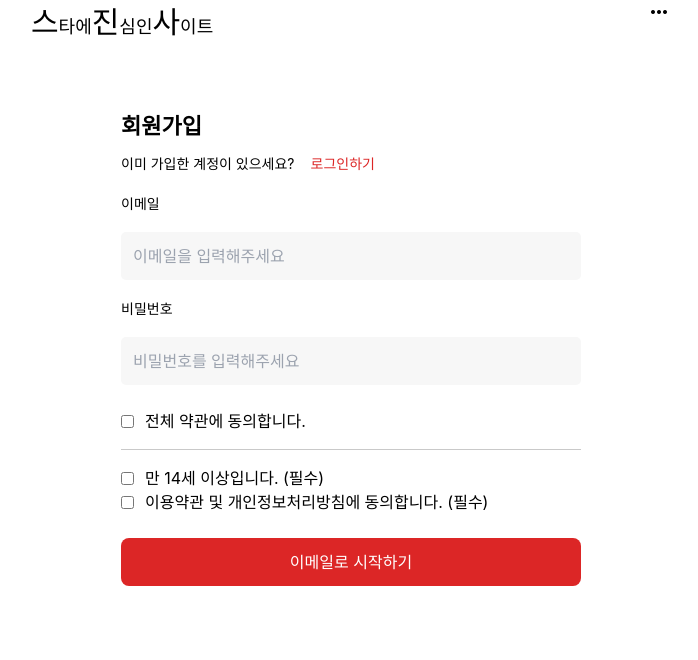
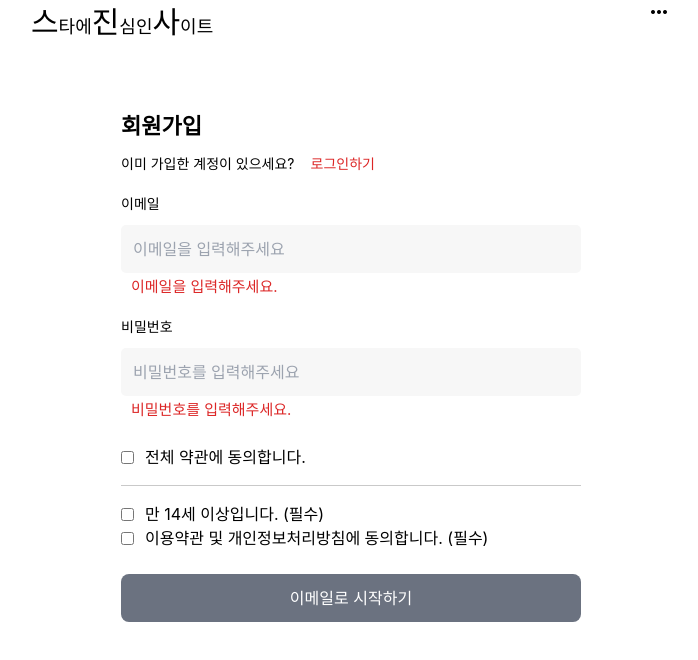
Before and after one commit to graylobo/seujinsa, a Next.js app: page /signup in a window 1280 px wide. Shown: the top 660 px of the page, without its empty margins (289-987 px from the left). Built offline with nearby package versions, Linux system fonts and the light colour scheme; a web font is replaced by a local one.

Commit message:
feat: 회원가입 검증기능 추가

```diff
--- /dev/null
+++ b/src/common/components/mypage/JoinSuccess.tsx
@@ -0,0 +1,19 @@
+import Link from "next/link";
+import React from "react";
+
+export default function JoinSuccess() {
+  return (
+    <div className="flex justify-center items-center h-[500px]">
+      <div>
+        <div className="text-[20px] font-bold">
+          이메일 인증이 성공적으로 완료되었습니다.
+        </div>
+        <Link href={"/signin"}>
+          <button className="mt-[30px] h-[48px] w-full py-[12px] rounded-[8px] outline-none transition-colors bg-[#e13431] disabled:bg-gray-50 text-white hover:bg-red-700">
+            로그인 하기
+          </button>
+        </Link>
+      </div>
+    </div>
+  );
+}
--- a/src/common/components/mypage/SignUp.tsx
+++ b/src/common/components/mypage/SignUp.tsx
@@ -1,9 +1,62 @@
-import React, { useState } from "react";
+import React, { MutableRefObject, useEffect, useRef, useState } from "react";
 import MemberInput from "../shared/MemberInput";
 import Link from "next/link";
 
+export function isEmail(val: string): string {
+  if (val.length === 0) {
+    return "이메일을 입력해주세요.";
+  }
+  var regExp =
+    /^[0-9a-zA-Z]([-_\.]?[0-9a-zA-Z])*@[0-9a-zA-Z]([-_\.]?[0-9a-zA-Z])*\.[a-zA-Z]{2,3}$/i;
+  if (!regExp.test(val)) {
+    return "영문, 숫자만 사용 가능합니다.";
+  }
+
+  return "";
+}
+export function isPassword(val: string): string {
+  if (val.length === 0) {
+    return "비밀번호를 입력해주세요.";
+  }
+  var regExp = /^(?=.*\d)(?=.*[a-zA-Z])[0-9a-zA-Z]{8,20}$/; //  8 ~ 10자 영문, 숫자 조합
+
+  if (!regExp.test(val)) {
+    return "8 ~ 20자의 영문, 숫자 조합만 사용 가능합니다.";
+  }
+  return "";
+}
+
 export default function SignUp() {
   const [email, setEmail] = useState("");
+  const [password, setPassword] = useState("");
+  const [isJoinClicked, setJoinClicked] = useState(false);
+  const [canReSendEmail, setCanReSendEmail] = useState(false);
+  const [acceptAll, setAcceptAll] = useState<any>(false);
+  const [ageCheck, setAgeCheck] = useState<any>(false);
+  const [serviceTermCheck, setServiceTermCheck] = useState<any>(false);
+  const [emailValidateText, setEmailValidateText] = useState("");
+  const [passwordValidateText, setPasswordValidateText] = useState("");
+  const [emailValidate, setEmailValidate] = useState(false);
+  const [passwordValidate, setPasswordValidate] = useState(false);
+  useEffect(() => {
+    setAgeCheck(acceptAll);
+    setServiceTermCheck(acceptAll);
+  }, [acceptAll]);
+  useEffect(() => {
+    const val = isEmail(email);
+    setEmailValidateText(val);
+    if (val === "") {
+      setEmailValidate(true);
+    }
+  }, [email]);
+  useEffect(() => {
+    const val = isPassword(password);
+    setPasswordValidateText(val);
+    if (val === "") {
+      setPasswordValidate(true);
+    }
+  }, [password]);
+
   async function sendEmail(e: any) {
     e.preventDefault();
     const data = {
@@ -15,9 +68,14 @@ export default function SignUp() {
       body: JSON.stringify(data),
     });
     const json = await res.json();
-    console.log(json);
   }
-  console.log(email);
+  function resendEmail() {
+    setCanReSendEmail(false);
+    setTimeout(() => {
+      setCanReSendEmail(true);
+    }, 1000 * 300);
+  }
+
   return (
     <div className="py-[60px] h-full px-[20px] mx-auto max-w-[500px]">
       <div className="mb-[16px]">
@@ -30,26 +88,38 @@ export default function SignUp() {
         </Link>
       </div>
       <div className="mb-[24px]">
-        <div className="mb-[16px]">
-          <label className="text-[14px] mb-[8px] inline-block w-full">
-            이메일
-          </label>
+        <div className="mb-[15px]">
+          <label className="text-[14px] inline-block w-full">이메일</label>
           <MemberInput
             type="email"
             placeholder="이메일을 입력해주세요"
             content={setEmail}
           />
+          <div className="text-red-600 mt-[3px] ml-[10px] text-[15px]">
+            {emailValidateText}
+          </div>
         </div>
         <div className="mb-[16px]">
-          <label className="text-[14px]  mb-[8px] inline-block w-full">
-            비밀번호
-          </label>
-          <MemberInput type="password" placeholder="비밀번호를 입력해주세요" />
+          <label className="text-[14px] inline-block w-full">비밀번호</label>
+          <MemberInput
+            type="password"
+            placeholder="비밀번호를 입력해주세요"
+            content={setPassword}
+          />
+          <div className="text-red-600 mt-[3px] ml-[10px] text-[15px]">
+            {passwordValidateText}
+          </div>
         </div>
       </div>
       <div className="border-b border-[#c9c9c9] pb-[16px] flex items-center">
         <div className="inline-flex items-center  w-[16px] h-[16px]">
-          <input type="checkbox" id="all" />
+          <input
+            type="checkbox"
+            id="all"
+            onChange={(e) => {
+              setAcceptAll(e.target.checked);
+            }}
+          />
           <label htmlFor="all" className=""></label>
         </div>
         <span className="ml-[8px]">전체 약관에 동의합니다.</span>
@@ -57,14 +127,30 @@ export default function SignUp() {
       <div className="mt-[16px] mb-[24px]">
         <div className="flex items-center">
           <div className="inline-flex items-center  w-[16px] h-[16px]">
-            <input type="checkbox" id="all" className=" checked:bg-red-500 " />
+            <input
+              type="checkbox"
+              id="all"
+              className=" checked:bg-red-500 "
+              checked={ageCheck}
+              onChange={(e) => {
+                setAgeCheck(e.target.checked);
+              }}
+            />
             <label htmlFor="all" className=""></label>
           </div>
           <span className="ml-[8px]">만 14세 이상입니다. (필수)</span>
         </div>
         <div className="flex items-center">
           <div className="inline-flex items-center  w-[16px] h-[16px]">
-            <input type="checkbox" id="all" className=" checked:bg-red-500 " />
+            <input
+              type="checkbox"
+              id="all"
+              className=" checked:bg-red-500 "
+              checked={serviceTermCheck}
+              onChange={(e) => {
+                setServiceTermCheck(e.target.checked);
+              }}
+            />
             <label htmlFor="all" className=""></label>
           </div>
           <span>
@@ -75,14 +161,43 @@ export default function SignUp() {
           </span>
         </div>
       </div>
+      {!isJoinClicked ? (
         <button
+          disabled={
+            !(ageCheck && serviceTermCheck && emailValidate && passwordValidate)
+          }
           onClick={(e) => {
-          sendEmail(e);
+            setJoinClicked(true);
+            resendEmail();
           }}
-        className="mb-[48px] h-[48px] w-full py-[12px] rounded-[8px] outline-none transition-colors bg-red-600 hover:bg-red-800 disabled:bg-gray-500 text-white"
+          className="mb-[10px] h-[48px] w-full py-[12px] rounded-[8px] outline-none transition-colors bg-red-600 hover:bg-red-800 disabled:bg-gray-500 text-white"
         >
           이메일로 시작하기
         </button>
+      ) : (
+        <div>
+          <button
+            onClick={(e) => {
+              if (!canReSendEmail) {
+                alert("3분후에 재발송 가능합니다.");
+              } else {
+                alert("메일이 재발송 되었습니다");
+                resendEmail();
+              }
+            }}
+            className="mb-[20px] h-[48px] w-full py-[12px] rounded-[8px] outline-none transition-colors bg-red-600 hover:bg-red-800 disabled:bg-gray-500 text-white"
+          >
+            이메일 재발송
+          </button>
+          <div className="flex justify-center">
+            <span>인증번호 입력: </span>
+            <input
+              className="border-2  border-blue-600 px-[10px] rounded-[10px] ml-[10px]"
+              type="text"
+            />
+          </div>
+        </div>
+      )}
     </div>
   );
 }
--- /dev/null
+++ b/src/pages/auth-success.tsx
@@ -0,0 +1,6 @@
+import React from "react";
+import JoinSuccess from "../common/components/mypage/JoinSuccess";
+
+export default function authSuccess() {
+  return <JoinSuccess></JoinSuccess>;
+}
```
Lines whose indentation alone changed are shown as unchanged.
